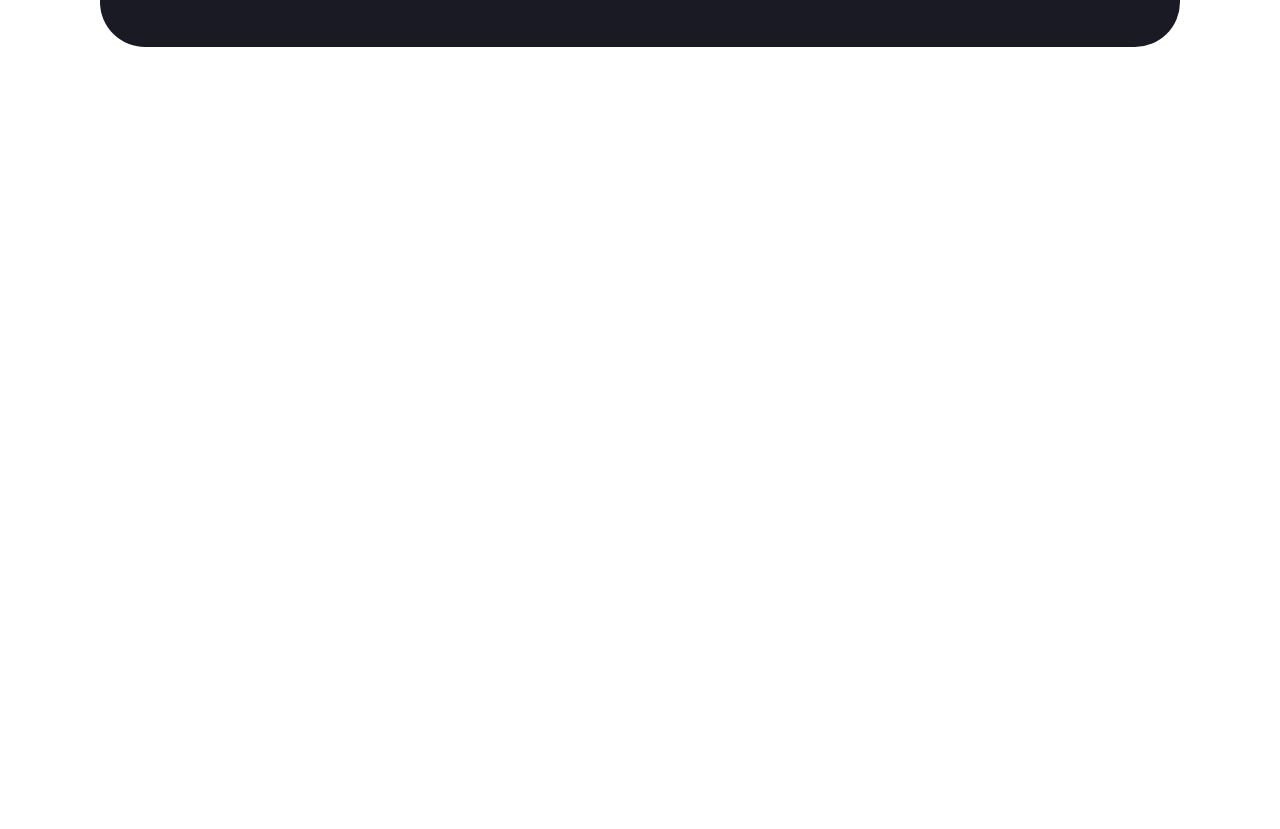
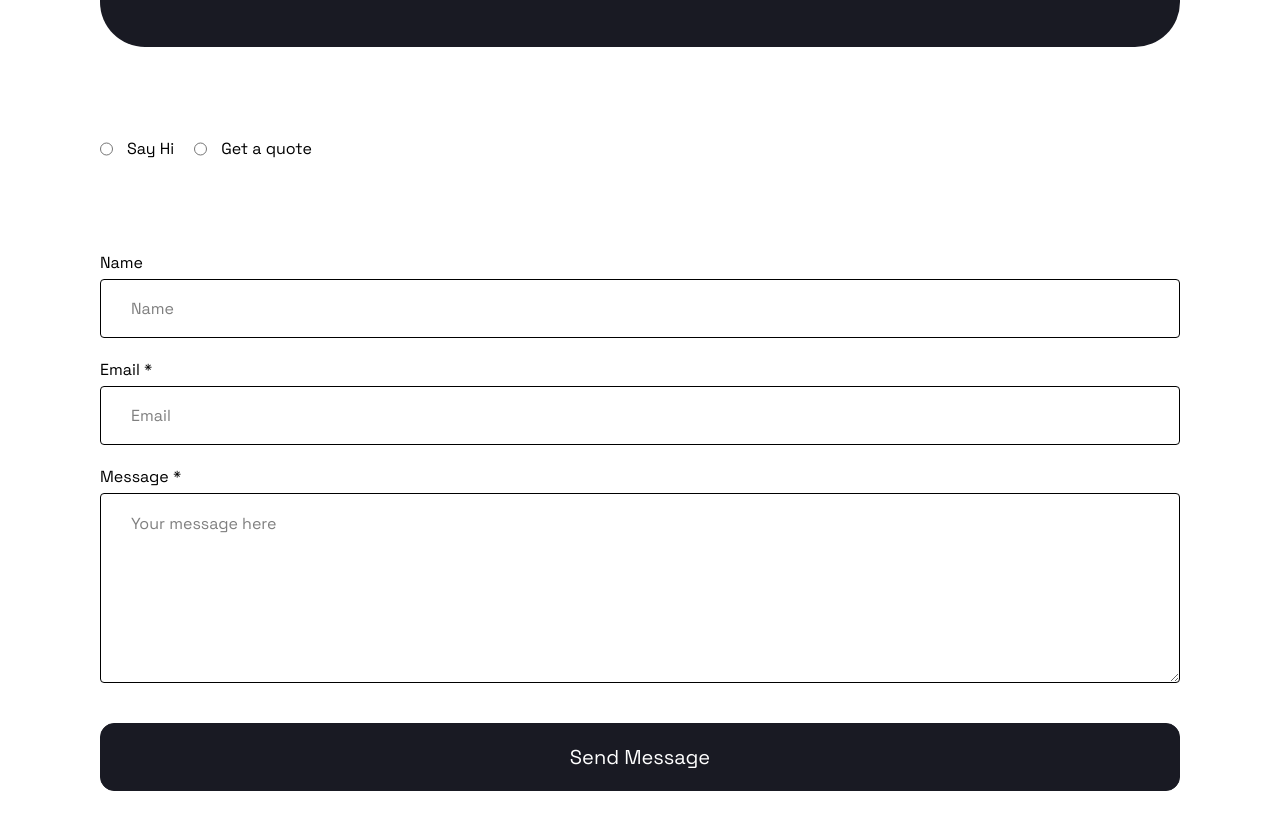
Before and after one commit to xsalles/tailwind-landpage, a React (Vite) app: page / in a window 1280 px wide. Shown: the part 6236-7065 px from the top of the page. Before the commit the page ends 6343 px from the top, so only its background shows below. Built offline with nearby package versions, Linux system fonts and the light colour scheme.

Commit message:
feat: created the form component

```diff
--- a/src/components/Carrossel/index.tsx
+++ b/src/components/Carrossel/index.tsx
@@ -1,10 +1,8 @@
-import { Navigation, Pagination } from "swiper/modules";
+import { Navigation } from "swiper/modules";
 import { Swiper, SwiperSlide } from "swiper/react";
 import { commentsData } from "../../data/data";
 import Comment from "../Comment";
-import "swiper/css";
-import "swiper/css/navigation";
-import "swiper/css/pagination";
+
 
 export default function Carrossel() {
   return (
--- /dev/null
+++ b/src/components/Form/index.tsx
@@ -0,0 +1,73 @@
+import Button from "../Button";
+
+export default function Form() {
+  return (
+    <>
+      <div className="flex gap-5">
+        <div className="flex gap-3.5">
+          <input
+            type="radio"
+            name="contactOption"
+            id="sayHi"
+            value="Say Hi"
+            className="accent-[#B9FF66]"
+          />
+          <label htmlFor="sayHi">Say Hi</label>
+        </div>
+
+        <div className="flex gap-3.5">
+          <input
+            type="radio"
+            name="contactOption"
+            id="getQuote"
+            value="Get a quote"
+            className="accent-[#B9FF66]"
+          />
+          <label htmlFor="getQuote">Get a quote</label>
+        </div>
+      </div>
+
+      <form action="" className="flex flex-col gap-5 mt-10">
+        <div className="flex flex-col gap-1">
+          <label htmlFor="name">Name</label>
+          <input
+            type="text"
+            id="name"
+            required
+            placeholder="Name"
+            className="w-full !h-[59px] border-1 border-black rounded !p-[18px_30px] "
+          />
+        </div>
+
+        <div className="flex flex-col gap-1">
+          <label htmlFor="email">Email *</label>
+          <input
+            id="email"
+            type="email"
+            required
+            placeholder="Email"
+            className="w-full h-[59px] border-1 border-black rounded !px-7.5 !py-4.5"
+          />
+        </div>
+
+        <div className="flex flex-col gap-1">
+          <label htmlFor="message">Message *</label>
+          <textarea
+            id="message"
+            required
+            placeholder="Your message here"
+            className="w-full h-[59px] border-1 border-black rounded !px-7.5 !py-4.5 min-h-[190px]"
+          ></textarea>
+        </div>
+
+        <Button
+          bgColor="bg-[#191A23]"
+          fontColor="text-white"
+          width="w-full !mt-5"
+        >
+          Send Message
+        </Button>
+      </form>
+    </>
+  );
+}
--- a/src/pages/landpage.tsx
+++ b/src/pages/landpage.tsx
@@ -1,4 +1,5 @@
 import "../../tailwind.css";
+import Form from "../components/Form";
 
 import CaseStudiesSection from "../sections/caseStudies";
 import CompanySection from "../sections/company";
@@ -20,6 +21,7 @@ export default function Landpage() {
       <ProcessSection />
       <TeamSection />
       <TestimonialsSection />
+      <Form />
     </main>
   );
 }
--- a/src/styles/global.css
+++ b/src/styles/global.css
@@ -24,3 +24,7 @@ body {
 button a {
   cursor: pointer;
 }
+
+textarea {
+  resize: vertical;
+}
--- a/tailwind.css
+++ b/tailwind.css
@@ -1 +1,4 @@
 @import "tailwindcss";
+@import "swiper/css";
+@import "swiper/css/navigation";
+@import "swiper/css/pagination";
```
